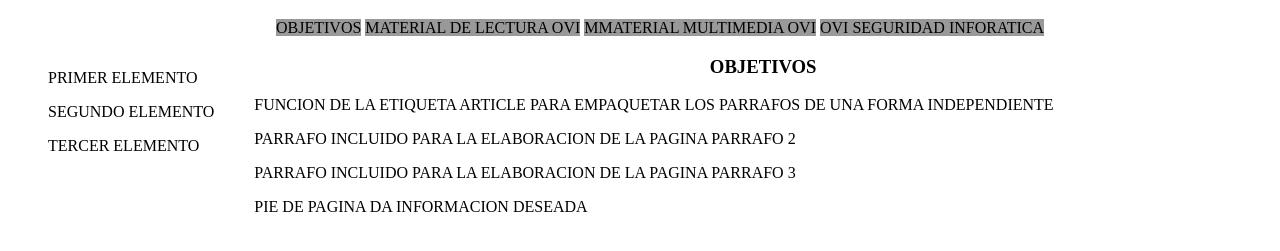
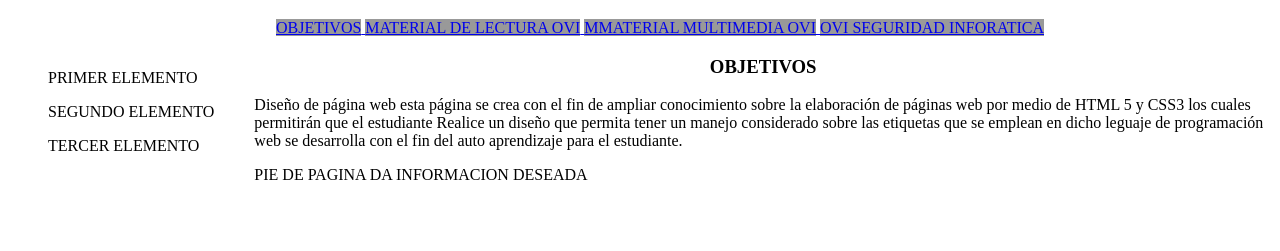
Before and after one commit to Falancherosp/HTML-5-1, a plain HTML site: page index.html in a window 1280 px wide. Shown: the part 377-628 px from the top of the page. Drawn offline with Linux system fonts and the light colour scheme.

Commit message:
Update index.html

```diff
--- a/index.html
+++ b/index.html
@@ -4,19 +4,29 @@
 
 </head>
 <body>
+ <body background="imagen de fondo"/>
  <figure>
- <center><img src="https://informacion.unad.edu.co/templates/unadgeneral/images/logoUNAD.png"
- </center>
- </figure>
+ <a href="https://www.unad.edu.co/">
+ <center><img src="https://informacion.unad.edu.co/templates/unadgeneral/images/logoUNAD.png" </center>
+ </a>
+  </figure>
 	<header id="TITULO">
 	<center><h1>PAGINAS WEB UNIDAD 3 - UNAD </h1></center>
 	</header>
 	<nav id="NAV1">
 	<ul><center>
+    <a href="https://falancherosp.github.io/HTML-5-2-OBJETIVOS/">
 	<li>OBJETIVOS</li>
+    </a>
+    <a href="https://falancherosp.github.io/HTML-5-3-LECTURAS/">
 	<li>MATERIAL DE LECTURA OVI</li>
+    </a>
+    <a href="https://falancherosp.github.io/HTML-5-4-ULTIMEDIA/">
 	<li>MMATERIAL MULTIMEDIA OVI</li>
+    </a>
+    <a href="https://falancherosp.github.io/HTML-5-5-OVI-SEGURIDAD/">
     <li>OVI SEGURIDAD INFORATICA </li>
+    </a>
     </center>
 	</ul>
 	 </nav>
@@ -30,15 +40,12 @@
 	<header>
 	<h1><center> OBJETIVOS </center></h1>
 	</header>
-	<P> FUNCION DE LA ETIQUETA ARTICLE PARA EMPAQUETAR LOS PARRAFOS DE UNA FORMA INDEPENDIENTE  </P>
+	<P>Diseño de página web esta página se crea con el fin de ampliar conocimiento sobre la elaboración de páginas web por medio de HTML 5 y CSS3 los cuales permitirán que el estudiante
+    Realice un diseño que permita tener un manejo considerado sobre las etiquetas que se emplean en dicho leguaje de programación web se desarrolla con el fin del auto aprendizaje para el estudiante.
 
-	</article>
-	<article>
-    	<P> PARRAFO INCLUIDO PARA LA ELABORACION DE LA PAGINA PARRAFO 2  </P>
-	</article>
-	<article>
-	<P> PARRAFO INCLUIDO PARA LA ELABORACION DE LA PAGINA PARRAFO 3  </P>
-	</article>
+    </P>
+
+
 	<footer>
 PIE DE PAGINA DA INFORMACION DESEADA
 </footer>
```
